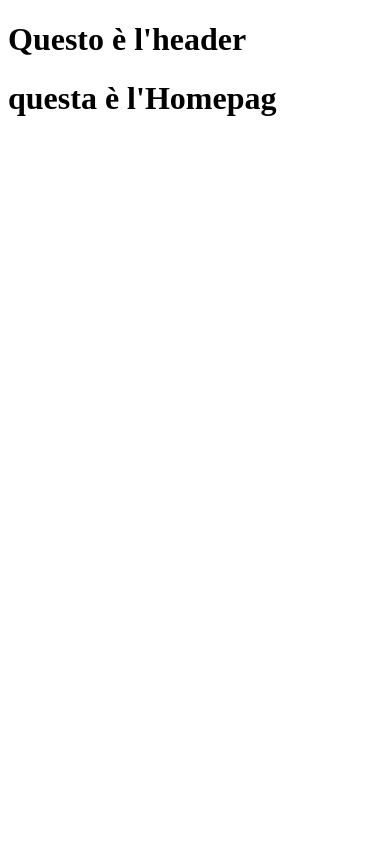
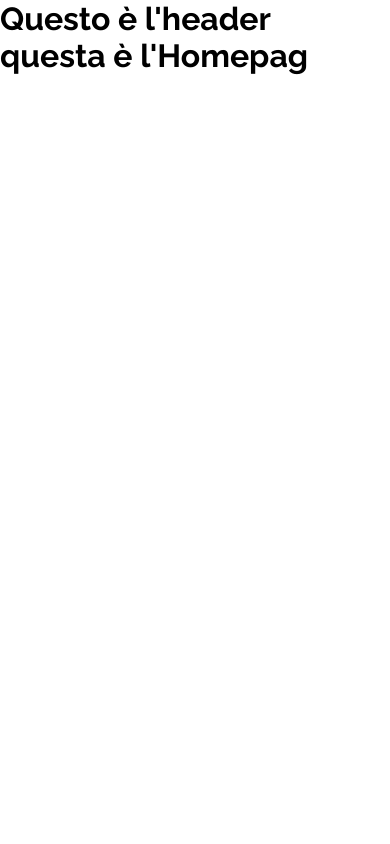
Before and after one commit to Giunta-Giovanni/sicilia_e_sapori_fe, a React (Vite) app: page /it in a window 390 px wide. Shown: the top 844 px of the page. Built offline with nearby package versions, Linux system fonts and the light colour scheme; a web font is replaced by a local one.

Commit message:
[feat] general font dimension & color palette

```diff
--- a/src/index.css
+++ b/src/index.css
@@ -0,0 +1,48 @@
+/* GENERAL RULES */
+* {
+    margin: 0;
+    padding: 0;
+    box-sizing: border-box;
+}
+
+:root {
+    /* font */
+    font-family: "Raleway", serif;
+    font-weight: 300;
+    font-size: 18px;
+
+    /* colours */
+    --primary-brown: #311B04;
+    --secondary-brown: #612D06;
+
+    --primary-white: #F7F1E7;
+    --secondary-white: #FEFDFC;
+
+    --primary-gold: #B8860B;
+}
+
+@media (max-width:576px) {
+    :root {
+        font-size: 16px;
+    }
+}
+
+
+/* da spostare in menu */
+
+.allergene {
+    display: flex;
+    justify-content: center;
+    align-items: center;
+
+    width: 1.2rem;
+    height: 1.2rem;
+
+    border-radius: 999px;
+    border: 1px solid var(--primary-gold);
+
+}
+
+.allergene img {
+    width: 60%;
+}
```
